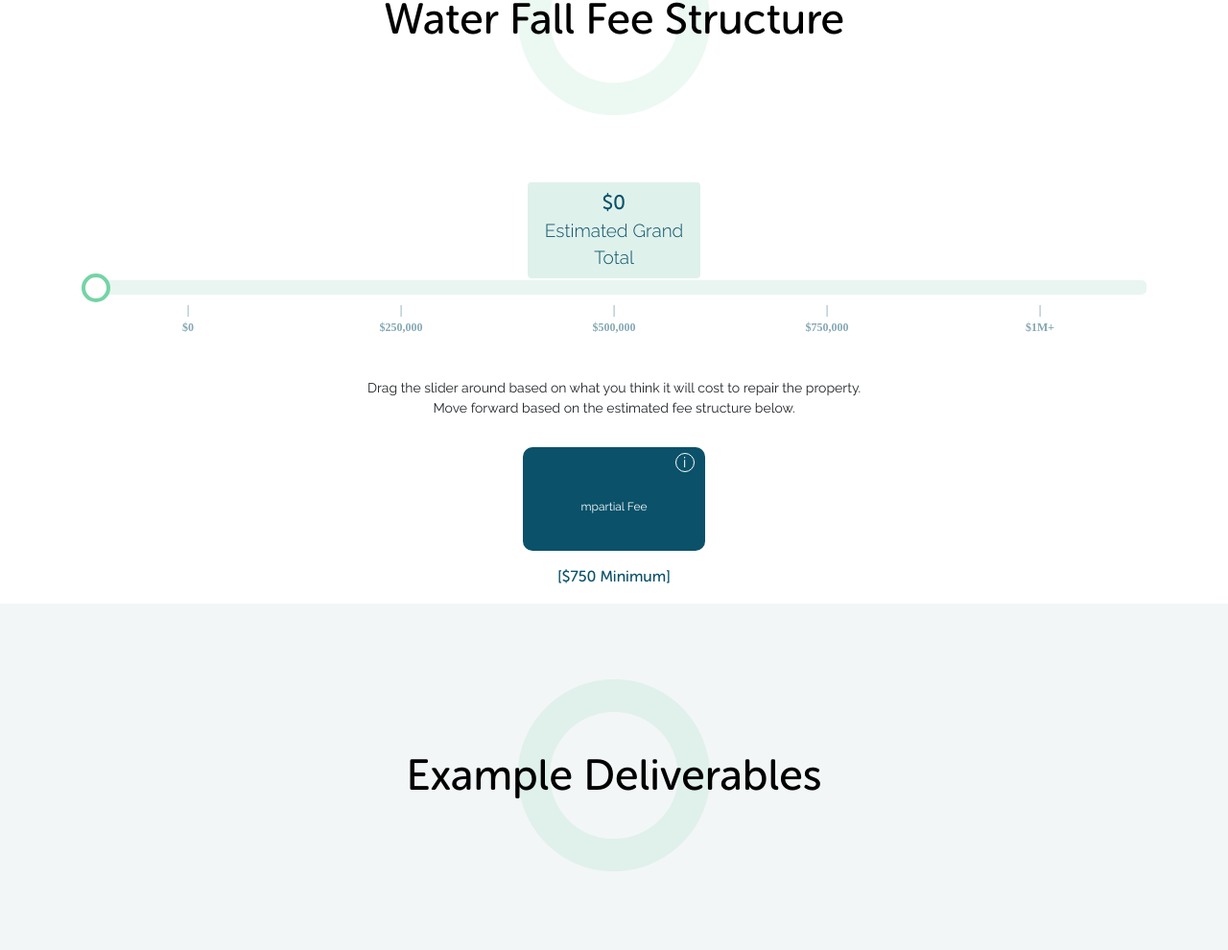
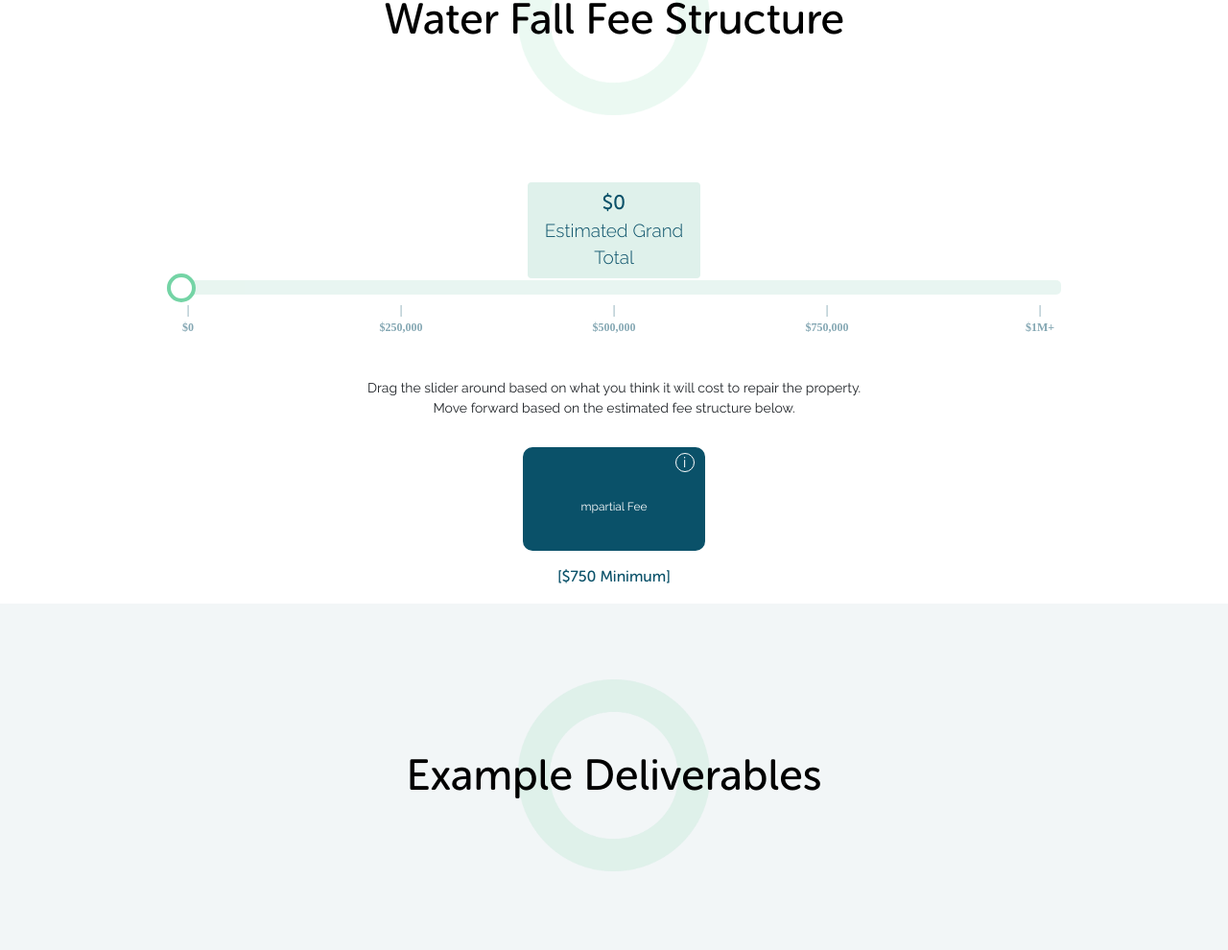
Before and after one commit to inzamambaig/mpartial, a React app: page / in a window 1280 px wide. Shown: the part 2897-3887 px from the top of the page at 96% size. Built offline with nearby package versions, Linux system fonts and the light colour scheme.

Commit message:
Fixed Range Slider Legend

```diff
--- a/src/index.css
+++ b/src/index.css
@@ -412,7 +412,7 @@ header .container .d-flex .w-100 .middle .mouse::after {
 
 .slider {
   -webkit-appearance: none;
-  width: 100%;
+  width: 84%;
   height: 15px;
   border-radius: 5px;
   background: #dff1eb;
@@ -446,7 +446,7 @@ header .container .d-flex .w-100 .middle .mouse::after {
 }
 
 .price-list li {
-  text-align: center;
+  /* text-align: left; */
   width: 1px;
   height: 20px;
   margin: 0px 0px 20px;
```
